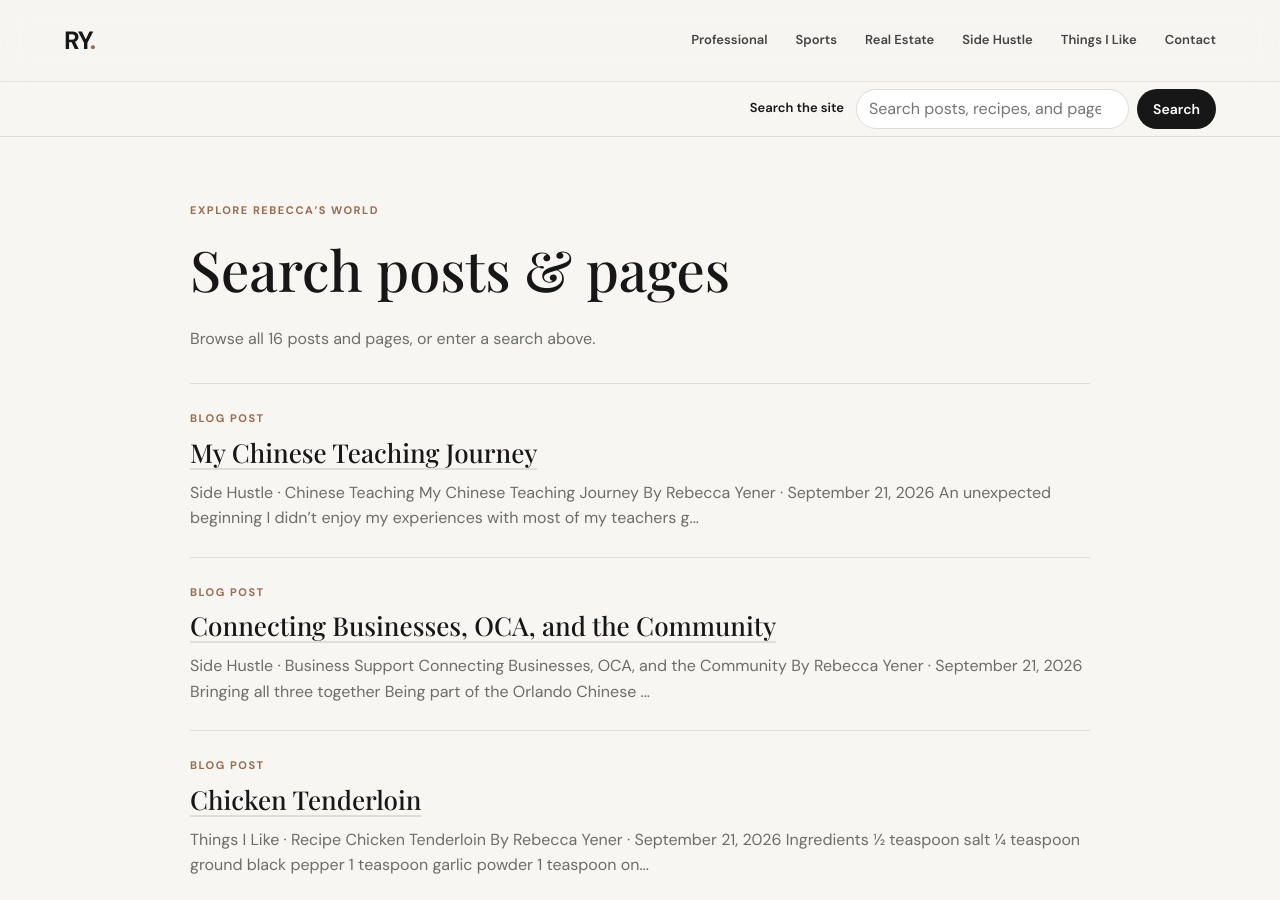
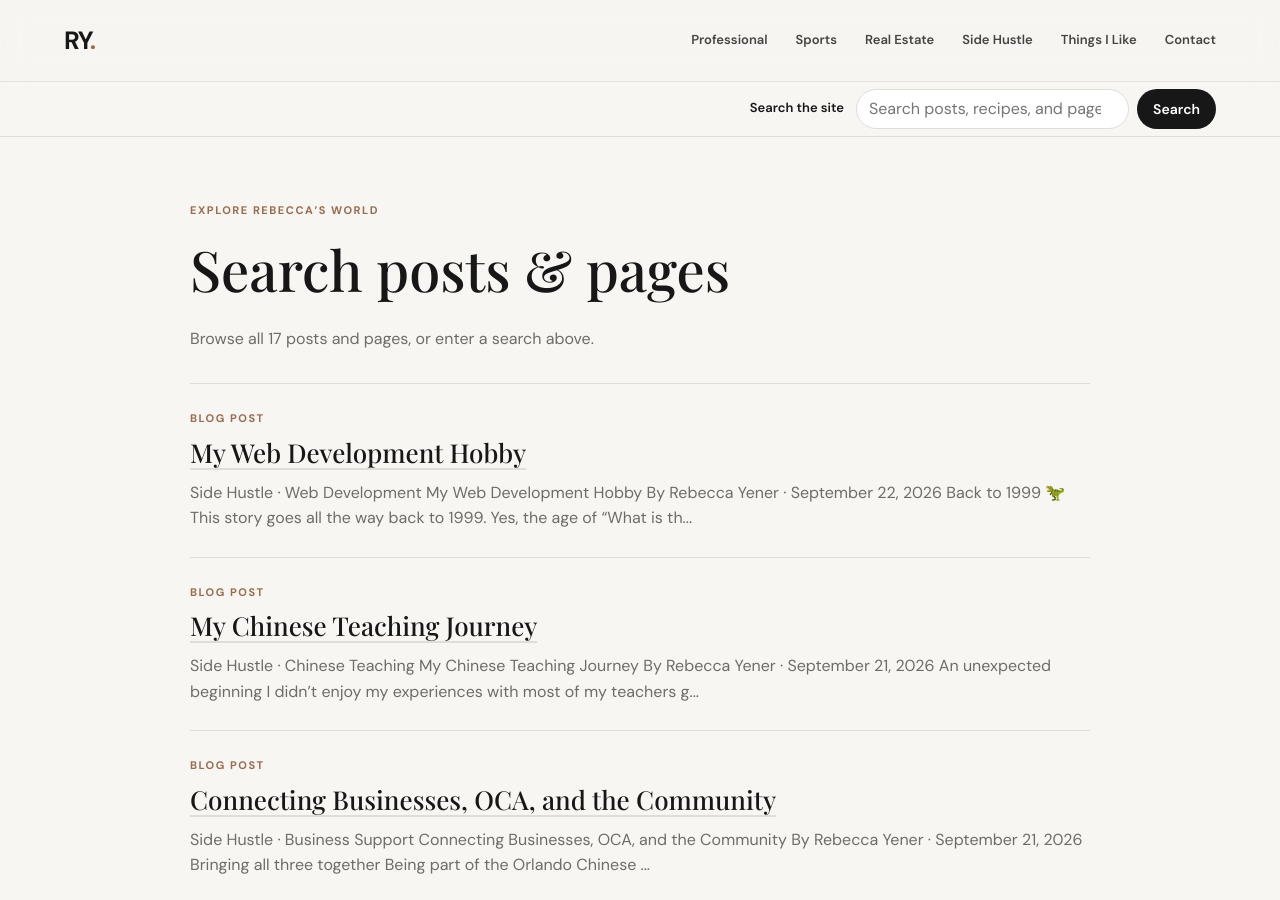
Before and after one commit to High4Ferrum/Rebeccashub, a Jekyll site: the page built from search.html, in a window 1280 px wide and 900 px high. Built offline with Jekyll 4.4.1, drawn with Linux system fonts in a browser that asks for light colours.

Commit message:
Publish web development hobby story and update Side Hustle

```diff
--- /dev/null
+++ b/_posts/2026-09-22-my-web-development-hobby.md
@@ -0,0 +1,42 @@
+---
+layout: post
+title: "My Web Development Hobby"
+date: 2026-09-22
+section: side-hustle
+categories: [side-hustle, web-development]
+tags: [web development, HTML, OCA, volunteering, content management]
+excerpt: "From a homemade HTML website in 1999 to airline web content and volunteering with OCA, my curiosity about building for the web has never quite gone away."
+---
+
+<article class="wrap section ny-trip">
+  <header>
+    <p class="eyebrow"><a href="{{ '/side-hustle/#web-development' | relative_url }}">Side Hustle</a> · Web Development</p>
+    <h1>{{ page.title }}</h1>
+    <p class="trip-date">By Rebecca Yener · <time datetime="2026-09-22">September 22, 2026</time></p>
+  </header>
+
+  <h2>Back to 1999 🦖</h2>
+  <p>This story goes all the way back to 1999. Yes, the age of “What is the internet?” If you were a teenager or young adult then, you might have had the same thought I did: let’s build a website!</p>
+  <p>I was hooked. My first website was built entirely with HTML, so you can probably imagine what it looked like. Before long, the fad passed, and so did my website.</p>
+  <p>But my interest in web development never really disappeared. It just had to share space with all my other interests.</p>
+
+  <h2>A hobby I kept coming back to</h2>
+  <p>In college, I took an elective web development class. By then, everything had changed. There was Dreamweaver and other visual tools to explore. It wasn’t my major, so I was mostly having fun, but I could see how big the skill gap was between professionals and an amateur like me.</p>
+
+  <h2>You never know which function will get called</h2>
+  <p>The funny thing is, life is like a computer program: you never know which function will get called. 😂</p>
+  <p>When I was looking for a job in Türkiye, I came across a web content management company that needed someone with Chinese language skills and basic website-building experience. I got hired!</p>
+  <p>I spent about two years managing web content for Air France and KLM through that company. I learned so much more there, and a hobby I had picked up out of curiosity became part of my working life.</p>
+
+  <h2>Building for the community</h2>
+  <p>After I moved to Orlando, I wasn’t able to continue in the same job. Around that time, the Orlando Chinese Association (OCA) had just been founded and was looking for someone to build its website. I volunteered.</p>
+  <p>I built the website, then eventually stepped away from the team because I had other priorities. In early 2026, I decided to return as a volunteer to help manage the website again.</p>
+  <p>Looking back, I found plenty of funny—and questionable—design choices I had made about ten years earlier! With AI’s help, I can build much more these days, and it has been fun to explore what’s possible.</p>
+  <p><a class="button" href="http://www.orlcna.org">Visit the OCA website ↗</a></p>
+
+  <h2>Still curious, still building</h2>
+  <p>I really enjoy solving problems by building websites, features, and applications. It keeps me learning and up to date, and it makes me feel young and open-minded.</p>
+  <p>I like fresh ideas and new perspectives. If someone has a suggestion or a challenge for me, I’m happy to take it on. I like helping people, too, so if you need help with a website, I’m right here!</p>
+  <p><a class="button" href="{{ '/contact/' | relative_url }}">Let’s talk about your website</a></p>
+  <p><a href="{{ '/side-hustle/#web-development' | relative_url }}">← Back to Web Development</a></p>
+</article>
--- a/side-hustle.md
+++ b/side-hustle.md
@@ -27,7 +27,8 @@ permalink: /side-hustle/
   <article class="card">
     <p class="eyebrow">Digital</p>
     <h3>Web development & content</h3>
-    <p>Placeholder for Orlando Chinese Association website work and content-management experience.</p>
+    <p>From my first HTML website in 1999 to airline web content and volunteering with OCA, I love finding new ways to solve problems on the web.</p>
+    <a class="button" href="#web-development">Explore my web development story</a>
   </article>
 </section>
 
@@ -78,3 +79,20 @@ permalink: /side-hustle/
     {% endfor %}
   </div>
 </section>
+
+
+<section class="wrap section" id="web-development" aria-labelledby="web-development-heading" style="scroll-margin-top: 100px;">
+  <h2 id="web-development-heading">Web Development</h2>
+  <div class="card-grid">
+    {% assign web_posts = site.categories['web-development'] %}
+    {% for post in web_posts %}
+    <article class="card">
+      <p class="eyebrow">Side Hustle · Web Development</p>
+      <h3><a href="{{ post.url | relative_url }}">{{ post.title }}</a></h3>
+      <p><time datetime="{{ post.date | date_to_xmlschema }}">{{ post.date | date: "%B %-d, %Y" }}</time></p>
+      <p>{{ post.excerpt | strip_html }}</p>
+      <a class="button" href="{{ post.url | relative_url }}">Read the post</a>
+    </article>
+    {% endfor %}
+  </div>
+</section>
```
